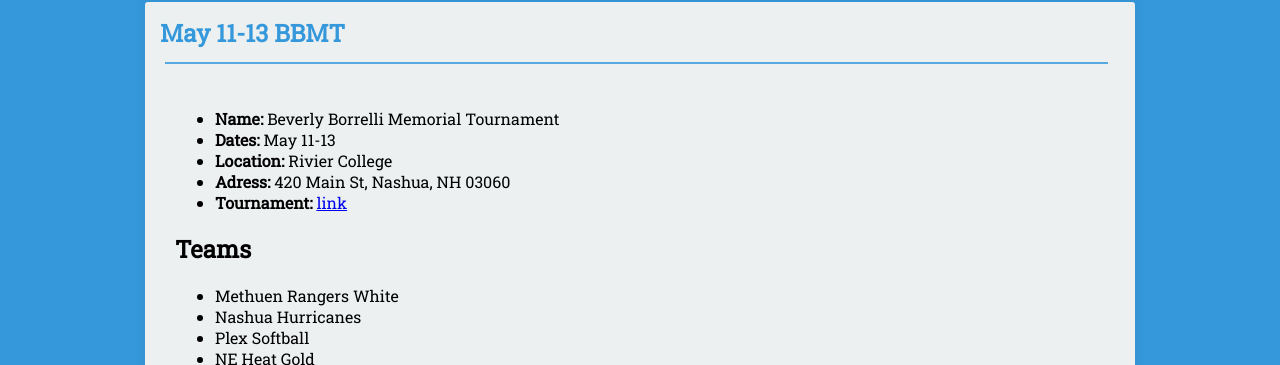
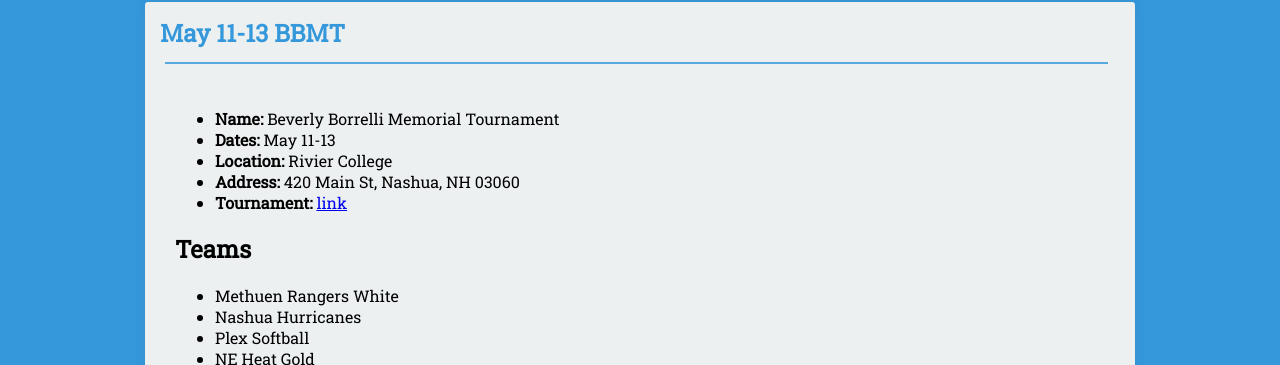
Before and after one commit to seanmerrow/ecf, a Jekyll site: the page built from _posts/2018-08-16-May-12-BBMT.md, in a window 1280 px wide. Shown: the part 98-463 px from the top of the page. Built offline with Jekyll 4.4.1, drawn with Linux system fonts in a browser that asks for light colours; nearby versions of some CDN libraries.

Commit message:
Update 2018-08-16-May-12-BBMT.md

```diff
--- a/_posts/2018-08-16-May-12-BBMT.md
+++ b/_posts/2018-08-16-May-12-BBMT.md
@@ -11,7 +11,7 @@ category:
 * **Name:** Beverly Borrelli Memorial Tournament
 * **Dates:** May 11-13
 * **Location:** Rivier College
-* **Adress:** 420 Main St, Nashua, NH 03060
+* **Address:** 420 Main St, Nashua, NH 03060
 * **Tournament:** [link](https://www.nehurricanes.net/bevborrellimemorial)
 
 ## Teams
```
